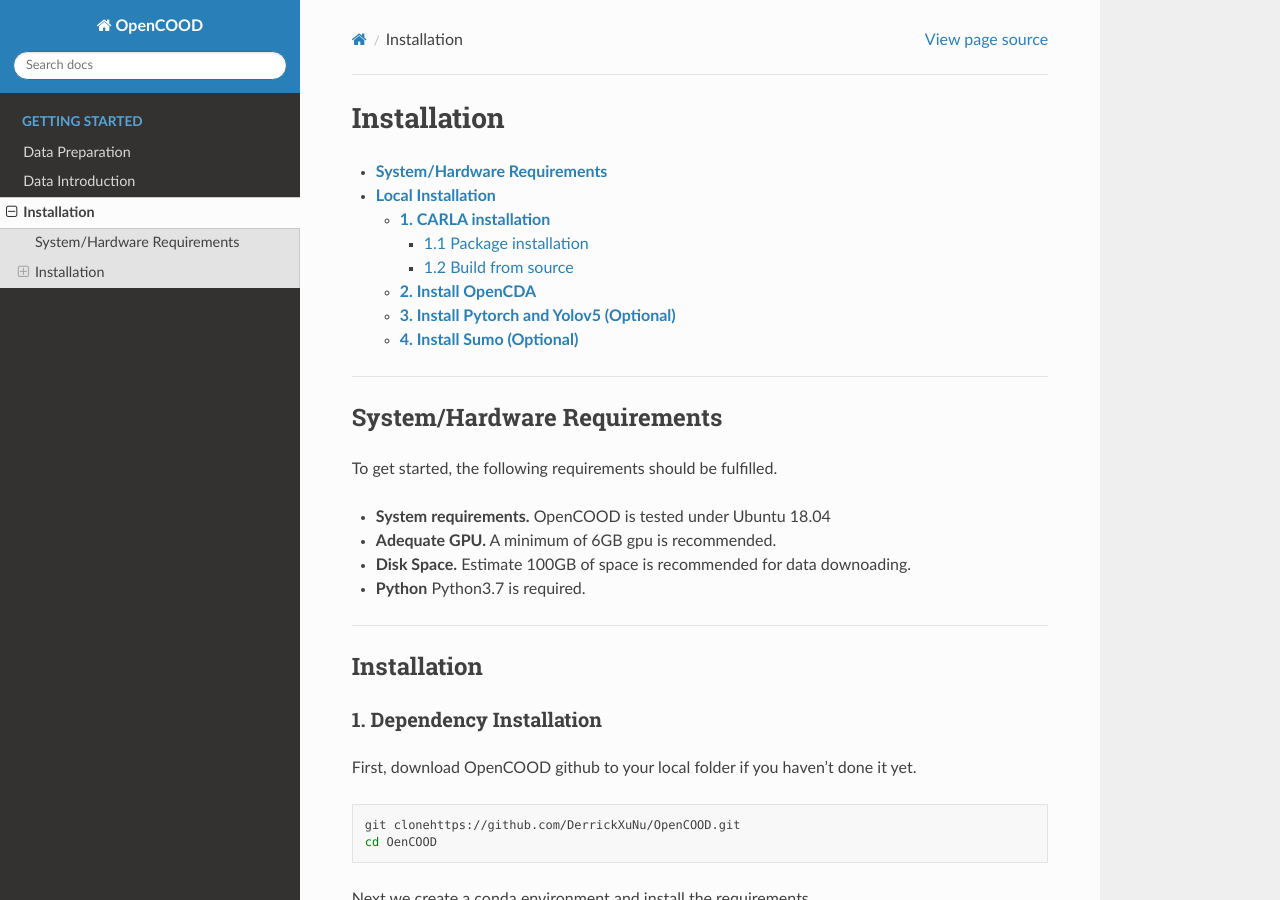
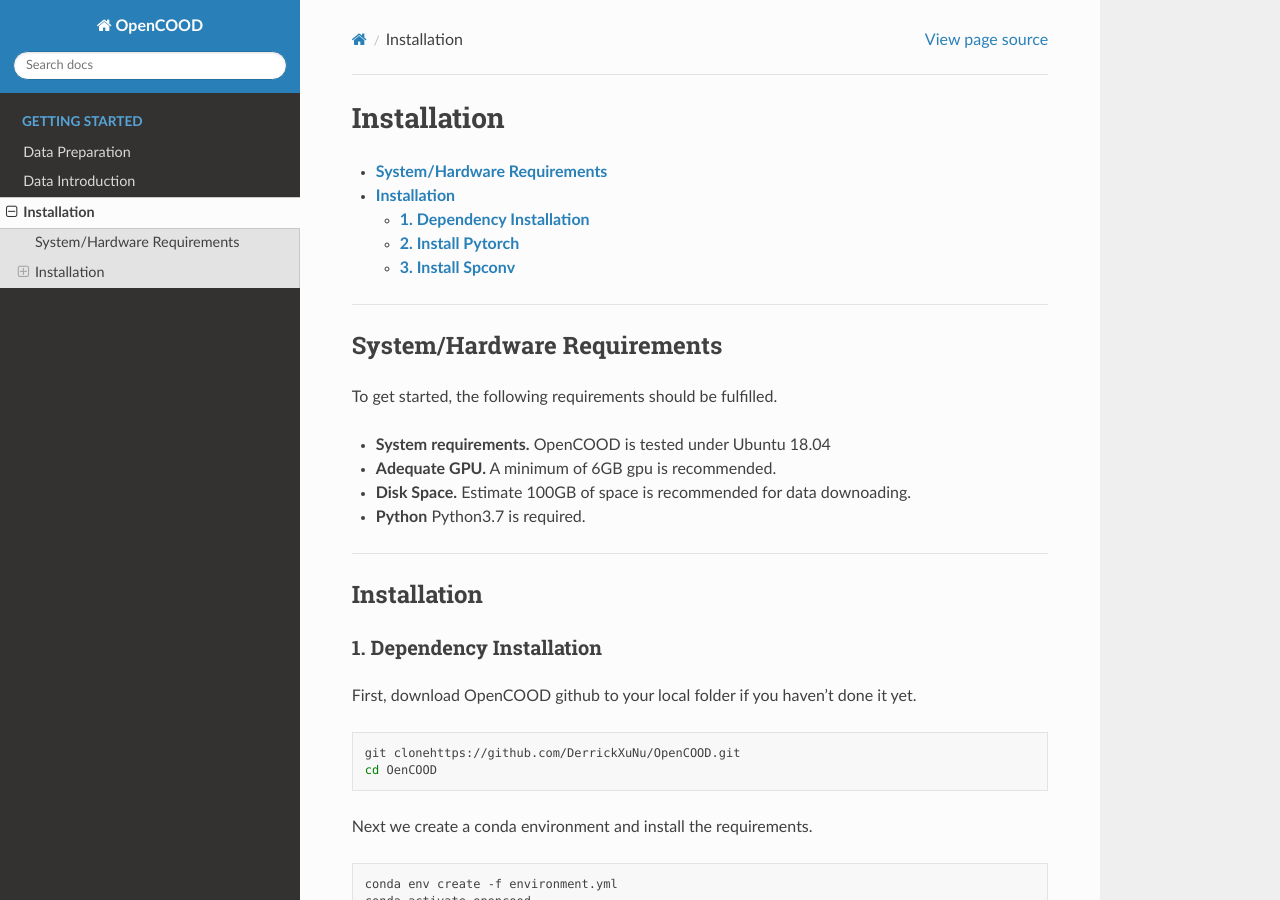
Before and after one commit to DerrickXuNu/OpenCOOD, a Sphinx documentation site: the page built from docs/md_files/installation.md, in a window 1280 px wide and 900 px high. Built offline with Sphinx 7.4.7 and the Read the Docs theme 2.0.0, drawn with Linux system fonts in a browser that asks for light colours.

Commit message:
installation intro

```diff
--- a/docs/md_files/installation.md
+++ b/docs/md_files/installation.md
@@ -1,14 +1,10 @@
 # Installation
 
 * [__System/Hardware Requirements__](#requirements)
-* [__Local Installation__](#local-installation)
-    * [__1. CARLA installation__](#1-carla-installation0911-required)
-	    * [1.1 Package installation](#11-package-installation)
-	    * [1.2 Build from source](#12-build-from-source)
-
-    * [__2. Install OpenCDA__](#opencda-installation)
-    * [__3. Install Pytorch and Yolov5 (Optional)__](#3-install-pytorch-and-yolov5optional)
-    * [__4. Install Sumo (Optional)__](#4-install-sumooptional)
+* [__Installation__](#installation)
+    * [__1. Dependency Installation__](#1-dependency-installation)
+    * [__2. Install Pytorch__](#2-pytorch-installation-18)
+    * [__3. Install Spconv__](#3-spconv-121-requred)
 
 
 
```
